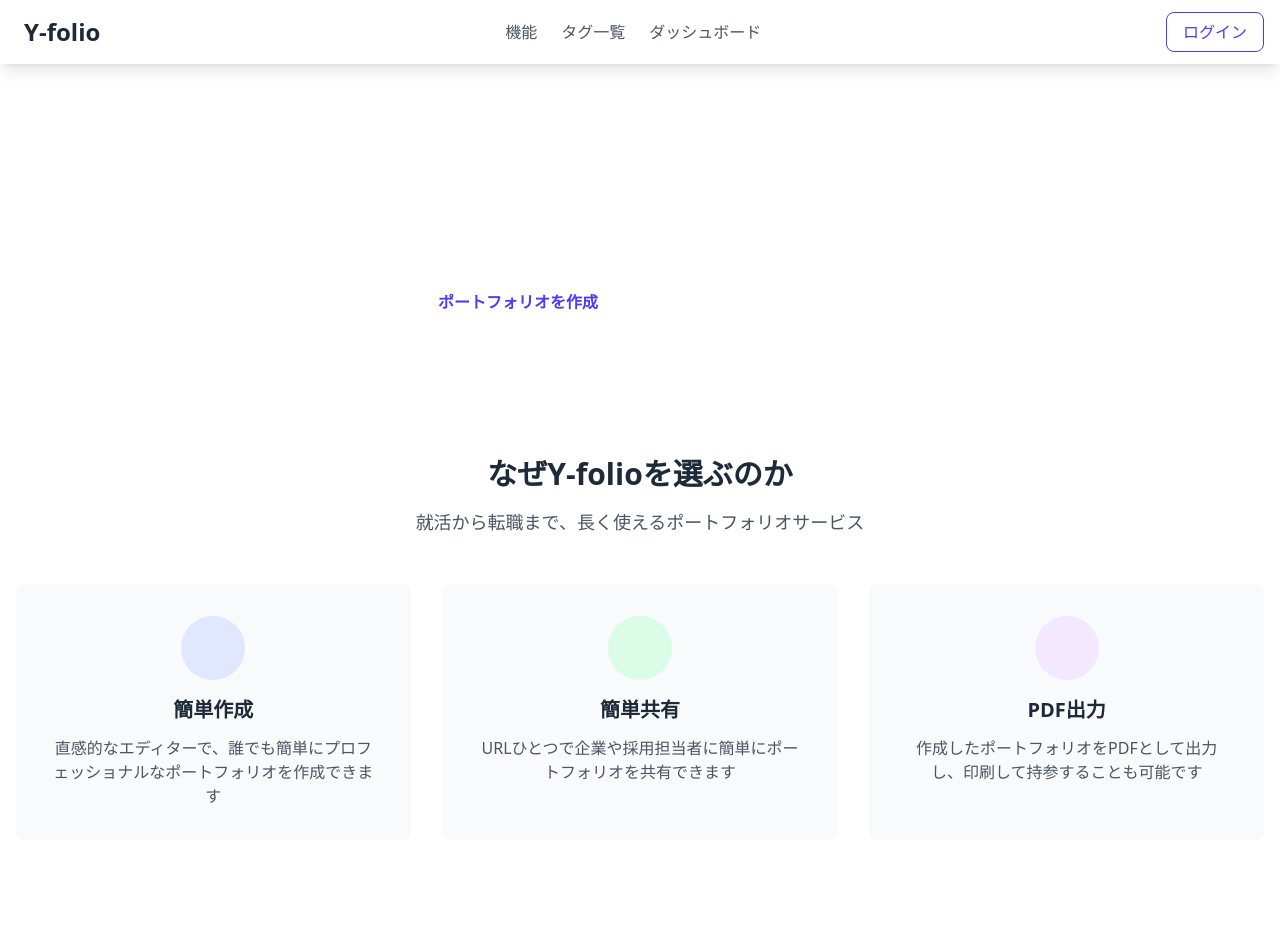
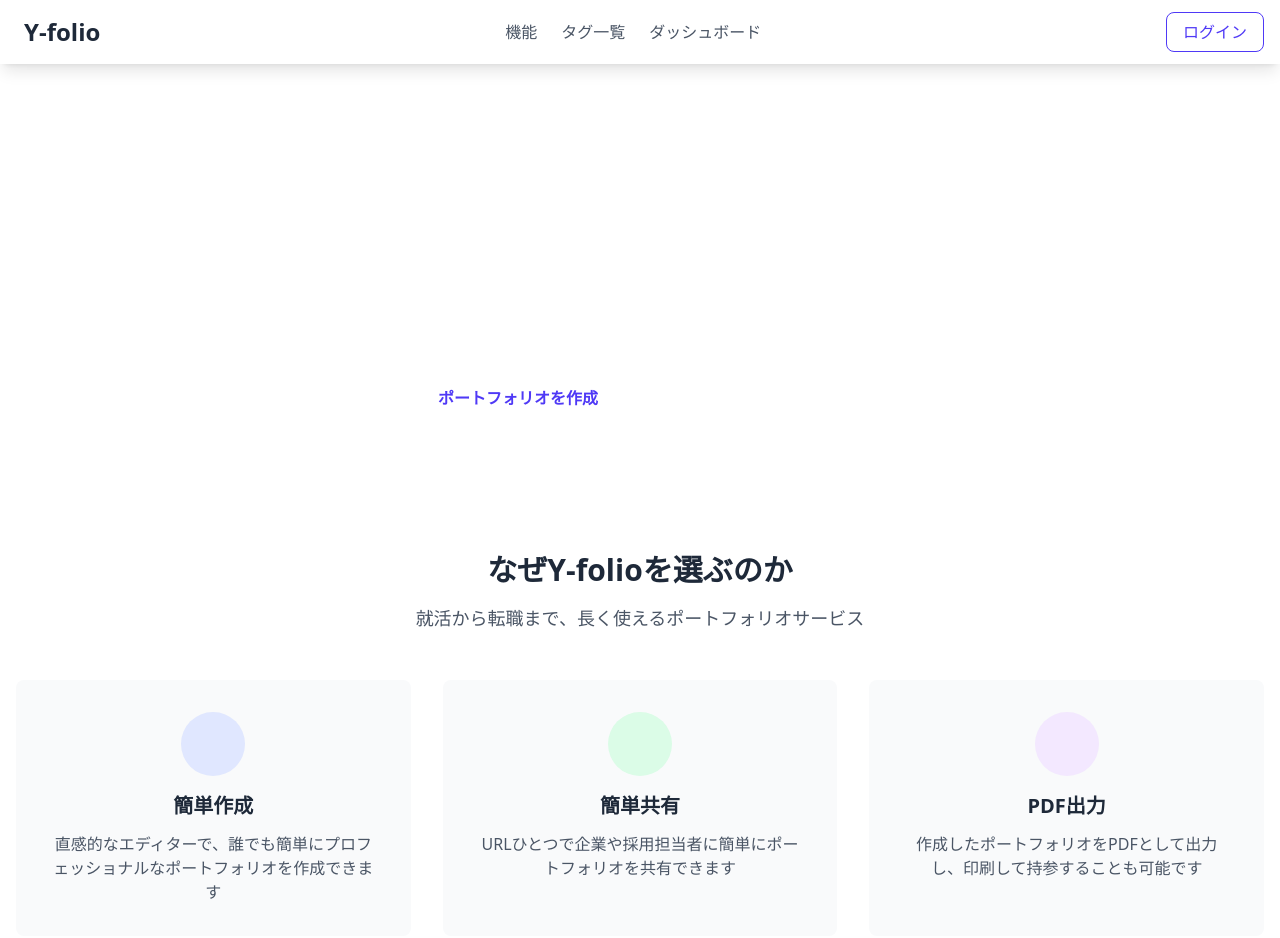
Before and after one commit to Ma2-take/y-folio-next, a Next.js app: page / in a window 1280 px wide. Shown: the top 938 px of the page. Before the commit the page ends 904 px from the top, so only its background shows below. Built offline with nearby package versions, Linux system fonts and the light colour scheme; no server answers.

Commit message:
Layout変更

```diff
--- a/src/components/LayoutWrapper.tsx
+++ b/src/components/LayoutWrapper.tsx
@@ -8,10 +8,12 @@ const LayoutWrapper = ({ children }: { children: React.ReactNode }) => {
     const pathname = usePathname();
     const isNavHidden = pathname.startsWith('/admin') || pathname.startsWith('/dashboard') || pathname.startsWith('/recruiter') || pathname === '/portfolio' || pathname.startsWith('/portfolio/edit');
 
+    const wrapperClass = !isNavHidden ? 'pt-20 md:pt-24' : undefined;
+
     return (
         <>
             {!isNavHidden && <NavBar />}
-            {children}
+            <div className={wrapperClass}>{children}</div>
         </>
     );
 };
```
